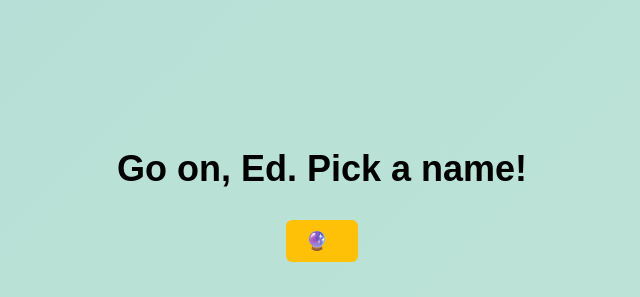
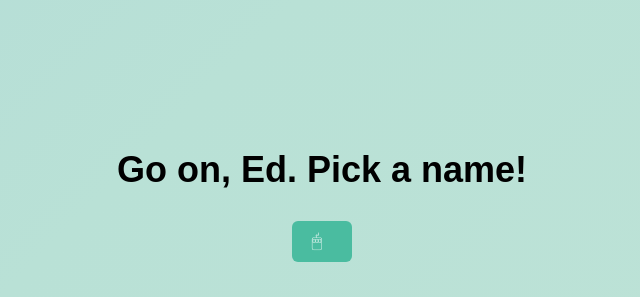
Before and after one commit to FlrMh/FlrMh.github.io, a plain HTML site: page index.html in a window 1280 px wide. Shown: the part 178-475 px from the top of the page, without its empty margins (318-958 px from the left). Drawn offline with Linux system fonts and the light colour scheme.

Commit message:
Update index.html

```diff
--- a/index.html
+++ b/index.html
@@ -44,7 +44,7 @@
             display: flex;
             align-items: center;
             justify-content: center;
-            background-color: #ffc107;
+            background-color: #4abca0;
             color: white;
             font-size: 18px;
             border: none;
@@ -91,7 +91,7 @@
         Go on, Ed. Pick a name!
     </h1>
     <button class="button" onclick="pickRandomName()">
-        <span class="icon">🔮</span>
+        <span class="icon">🖱</span>
     </button>
     <br>
     <p id="result"></p>
```
